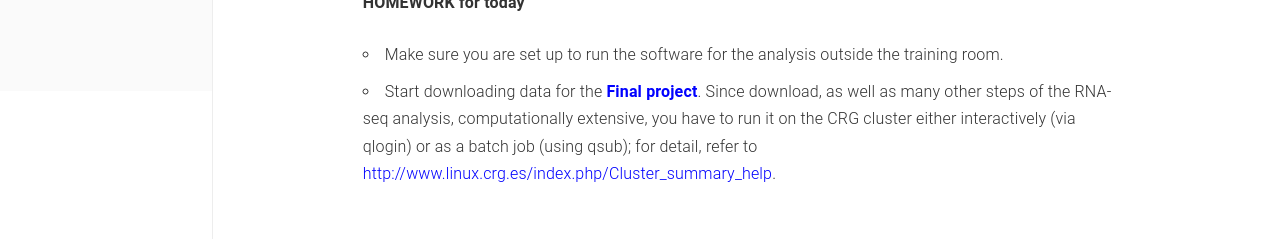
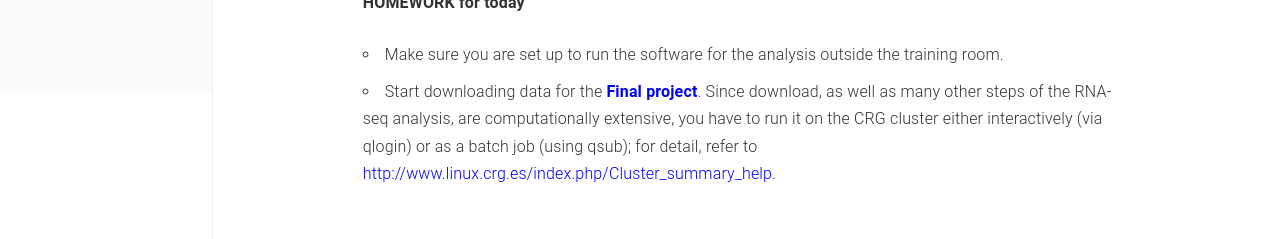
Before and after one commit to biocorecrg/RNAseq_course_2019, a Jekyll site: the page built from docs/linux_containers.md, in a window 1280 px wide. Shown: the part 1744-1983 px from the top of the page. Built offline with Jekyll 4.4.1, drawn with Linux system fonts in a browser that asks for light colours.

Commit message:
Update linux_containers.md

```diff
--- a/docs/linux_containers.md
+++ b/docs/linux_containers.md
@@ -56,6 +56,6 @@ singularity pull docker://biocorecrg/rnaseq2019:1.5
 
 **HOMEWORK for today**
 * Make sure you are set up to run the software for the analysis outside the training room.
-* Start downloading data for the [**Final project**](https://biocorecrg.github.io/RNAseq_course_2019/challenge.html). Since download, as well as many other steps of the RNA-seq analysis, computationally extensive, you have to run it on the CRG cluster either interactively (via qlogin) or as a batch job (using qsub); for detail, refer to [http://www.linux.crg.es/index.php/Cluster_summary_help](http://www.linux.crg.es/index.php/Cluster_summary_help).
+* Start downloading data for the [**Final project**](https://biocorecrg.github.io/RNAseq_course_2019/challenge.html). Since download, as well as many other steps of the RNA-seq analysis, are computationally extensive, you have to run it on the CRG cluster either interactively (via qlogin) or as a batch job (using qsub); for detail, refer to [http://www.linux.crg.es/index.php/Cluster_summary_help](http://www.linux.crg.es/index.php/Cluster_summary_help).
 
 <br/>
```
